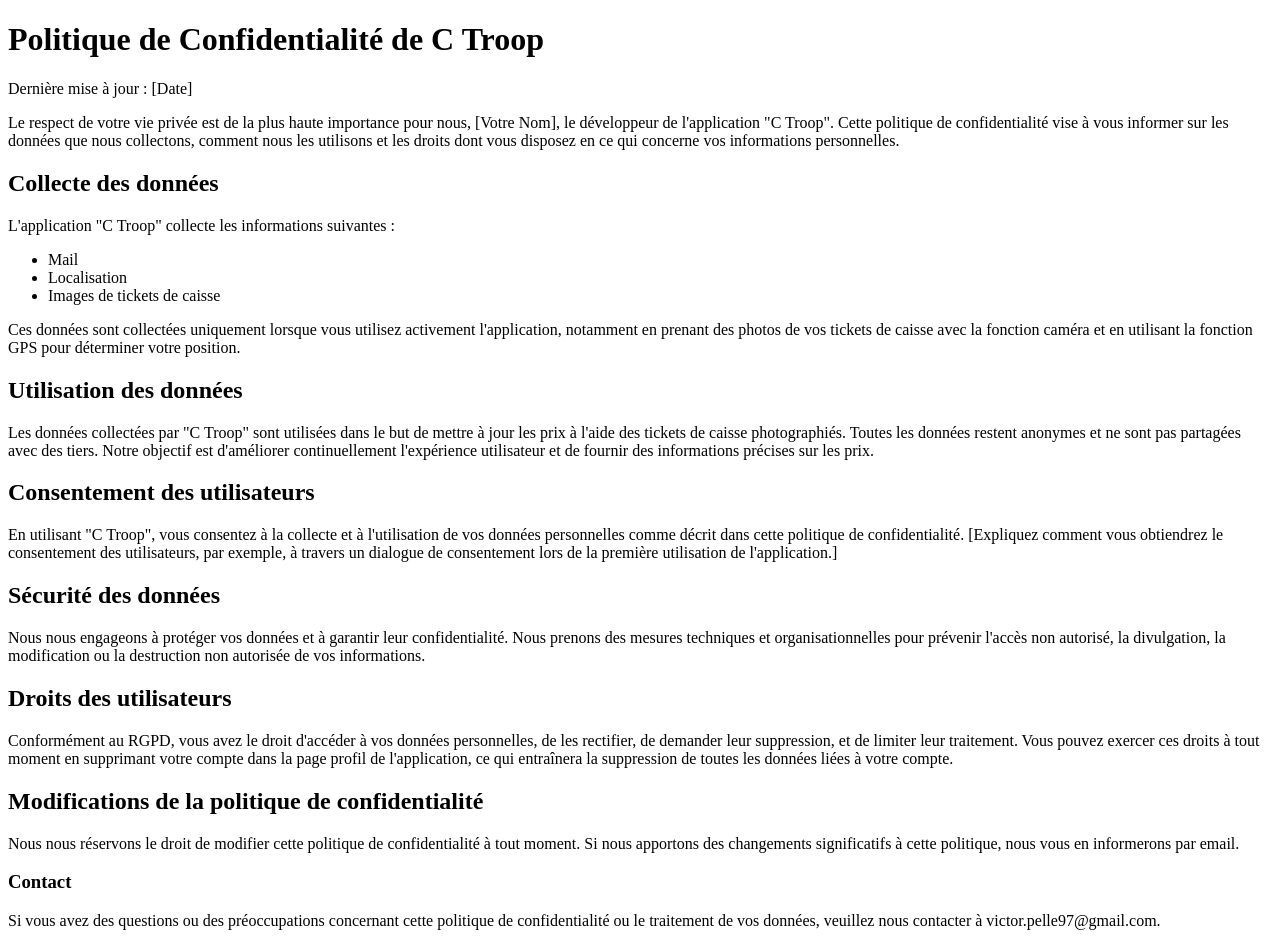
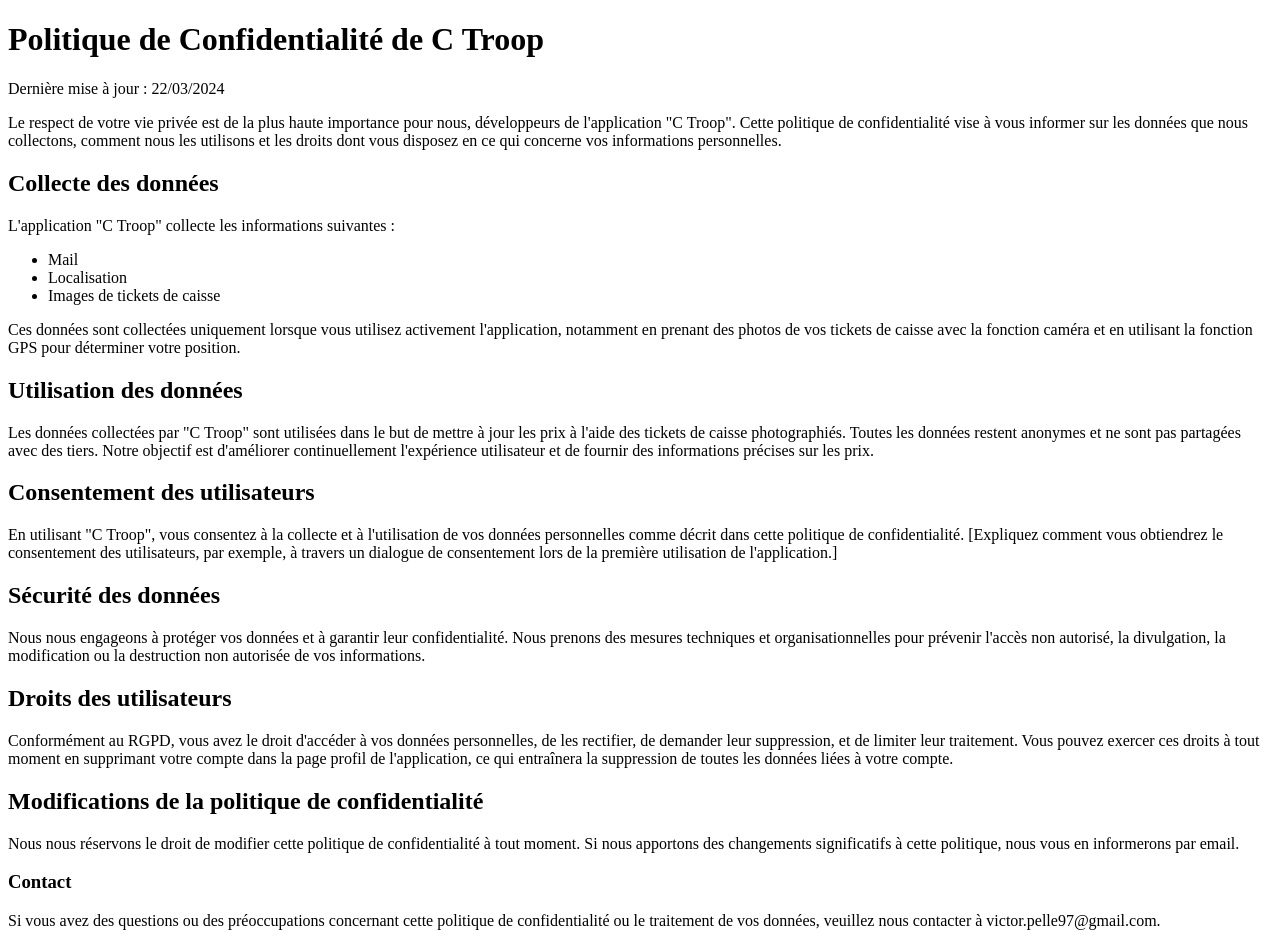
Before and after one commit to eziopelle/c_troop_policy, a plain HTML site: page index.html in a window 1280 px wide. Drawn offline with Linux system fonts and the light colour scheme.

Commit message:
upgrade 2

```diff
--- a/index.html
+++ b/index.html
@@ -9,8 +9,8 @@
         <h1>Politique de Confidentialité de C Troop</h1>
     </header>
     <section>
-        <p>Dernière mise à jour : [Date]</p>
-        <p>Le respect de votre vie privée est de la plus haute importance pour nous, [Votre Nom], le développeur de l'application "C Troop". Cette politique de confidentialité vise à vous informer sur les données que nous collectons, comment nous les utilisons et les droits dont vous disposez en ce qui concerne vos informations personnelles.</p>
+        <p>Dernière mise à jour : 22/03/2024</p>
+        <p>Le respect de votre vie privée est de la plus haute importance pour nous, développeurs de l'application "C Troop". Cette politique de confidentialité vise à vous informer sur les données que nous collectons, comment nous les utilisons et les droits dont vous disposez en ce qui concerne vos informations personnelles.</p>
     </section>
     <section>
         <h2>Collecte des données</h2>
```
